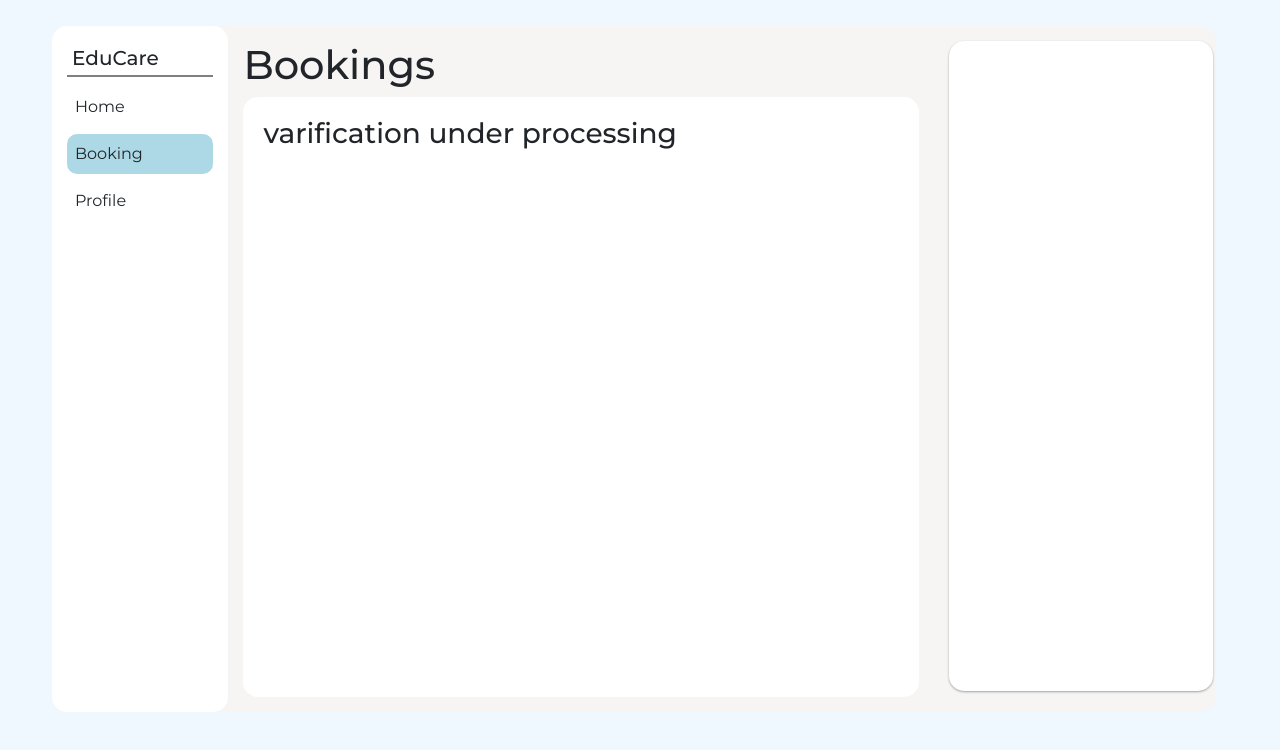
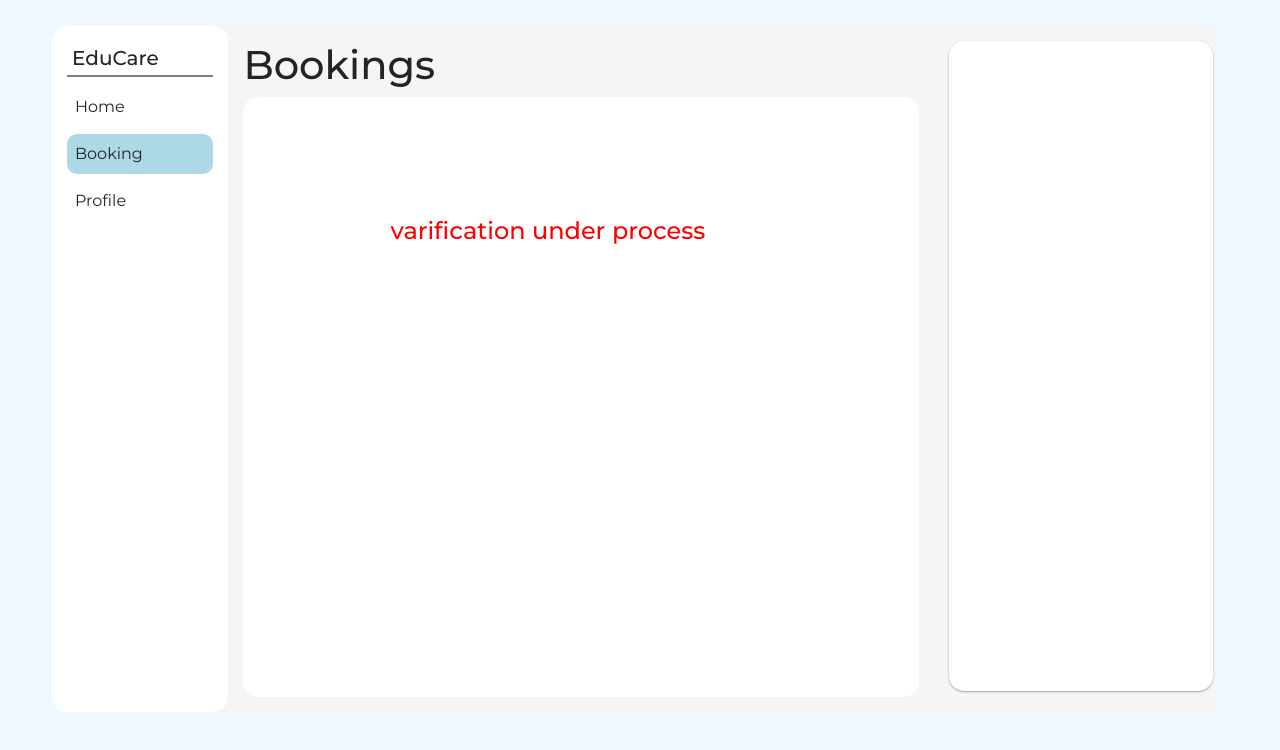
Before and after one commit to aman863/bazaar-frontend, a React (Create React App) app: page /bookings/1 in a window 1280 px wide. Shown: the top 750 px of the page. Built offline with nearby package versions, Linux system fonts and the light colour scheme; no server answers; the database is empty; the HTML template or start-up script is replaced by a standard one.

Commit message:
dashboard-beautify

```diff
--- a/src/Pages/Dashboard/Dashboard.css
+++ b/src/Pages/Dashboard/Dashboard.css
@@ -1,6 +1,14 @@
+@import url('https://fonts.googleapis.com/css2?family=Montserrat:wght@400;700;800&family=Poppins:wght@300&display=swap');
+
 * {
     box-sizing: border-box;
+
   }
+
+
+body {
+	font-family: 'Montserrat', sans-serif;
+}
   .dashboard{
       background-color: aliceblue;
       position:absolute;
@@ -30,9 +38,9 @@
     padding: 15px;
   }
 
-  html {
+  /* html {
     font-family: "Lucida Sans", sans-serif;
-  }
+  } */
   .menu-title{
     border-bottom: 2px solid grey;
     padding: 5px;
@@ -89,6 +97,12 @@
   td{
     border-radius: 10px;
     border:10px solid white;
+  }
+  .verification{
+    position: relative;
+    left: 20%;
+    margin-top: 100px;
+    color: red;
   }
 
 
--- a/src/Pages/Dashboard/Dashboard.js
+++ b/src/Pages/Dashboard/Dashboard.js
@@ -10,18 +10,18 @@ const Dashboard = (props) => {
 
 	useEffect(() => {
 
-		db.collection("user").where("mobileNumber", "==", props.match.params.id)
+		db.collection("user").doc(props.match.params.id)
 			.get()
 			.then((querySnapshot) => {
-				querySnapshot.forEach((doc) => {
+
 					// doc.data() is never undefined for query doc snapshots
 					// console.log(doc.id, " => ", doc.data());
-					setUsers(doc.data().Name)
-					setuserid(doc.data().mobileNumber)
-					if (doc.data().verified) {
+					setUsers(querySnapshot.data().Name.substr(0,querySnapshot.data().Name.indexOf(' ')))
+					setuserid(props.match.params.id)
+					if (querySnapshot.data().verified) {
 						setVerified(true)
 					}
-				});
+
 			})
 			.catch((error) => {
 				console.log("Error getting documents: ", error);
@@ -63,15 +63,16 @@ const Dashboard = (props) => {
 						</div>
 
 						<div class="col-6 col-s-9">
-							<h1>Welcome back,{`${users}`}</h1>
+							<h2>Welcome back,</h2>
+							<h2>{`${users}`} &#128075;</h2>
 							<div className='center-box'>
 								{verified ?
 									<div>
 										<table style={{width:"90%"}}>
 
 											<tr>
-												<th>date</th>
-												<th>time</th>
+												<th>Date</th>
+												<th>Time</th>
 												<th>Status</th>
 											</tr>
 
@@ -82,7 +83,7 @@ const Dashboard = (props) => {
 
 													<td >{item.date}</td>
 													<td >{item.time}</td>
-													<td ><Chip label={item.status} variant="outlined" color={item.status==="active"?"success":"warning"} /></td>
+													<td ><Chip label={item.status.charAt(0).toUpperCase() + item.status.slice(1)} variant="outlined" color={item.status==="active"?"success":"warning"} /></td>
 
 												</tr>
 												)
@@ -91,18 +92,13 @@ const Dashboard = (props) => {
 
 										</table>
 									</div>
-									: <h3>varification under processing</h3>}
+									: <h4 className='verification'>varification under process</h4>}
 							</div>
 						</div>
 
 						<div class="col-9 col-s-12">
 							<div class="aside">
-								<h2>What?</h2>
-								<p>Chania is a city on the island of Crete.</p>
-								<h2>Where?</h2>
-								<p>Crete is a Greek island in the Mediterranean Sea.</p>
-								<h2>How?</h2>
-								<p>You can reach Chania airport from all over Europe.</p>
+
 							</div>
 						</div>
 					</div>
--- a/src/Pages/Register/Register.css
+++ b/src/Pages/Register/Register.css
@@ -1,6 +1,9 @@
 /* navbar styles */
 @import url('https://fonts.googleapis.com/css2?family=Montserrat:wght@400;700;800&family=Poppins:wght@300&display=swap');
 
+body {
+	font-family: 'Montserrat', sans-serif;
+}
 .banner-text{
 	font-weight: 700;
 	color: #000000;
--- a/src/Pages/bookings/bookings.css
+++ b/src/Pages/bookings/bookings.css
@@ -1,3 +1,10 @@
+
+  @import url('https://fonts.googleapis.com/css2?family=Montserrat:wght@400;700;800&family=Poppins:wght@300&display=swap');
+
+  body {
+      font-family: 'Montserrat', sans-serif;
+  }
+
 .gap{
     min-height: 100px;
 }
@@ -57,7 +64,12 @@
 li p{
     font-size: small;
 }
-
+.verification{
+    position: relative;
+    left: 20%;
+    margin-top: 100px;
+    color: red;
+  }
 @media only screen and (max-width: 400px) {
     .info-ul li{
         float:none;
--- a/src/Pages/bookings/bookings.js
+++ b/src/Pages/bookings/bookings.js
@@ -8,18 +8,17 @@ const Bookings = (props) =>{
     const [userid, setuserid] = useState('');
 	const [verified, setVerified] = useState(false);
 
-    db.collection("user").where("mobileNumber", "==", props.match.params.id)
+    db.collection("user").doc(props.match.params.id)
     .get()
     .then((querySnapshot) => {
-        querySnapshot.forEach((doc) => {
             // doc.data() is never undefined for query doc snapshots
             // console.log(doc.id, " => ", doc.data());
 
-			setuserid(doc.data().mobileNumber)
-			if(doc.data().verified){
+			setuserid(props.match.params.id)
+			if(querySnapshot.data().verified){
 				setVerified(true)
 			}
-        });
+
     })
     .catch((error) => {
         console.log("Error getting documents: ", error);
@@ -78,7 +77,7 @@ const Bookings = (props) =>{
                                 </ul>
                             </div>
                             </>
-                            :<h3>varification under processing</h3>}
+                            :<h4 className='verification'>varification under process</h4>}
                         </div>
                     </div>
 
```
